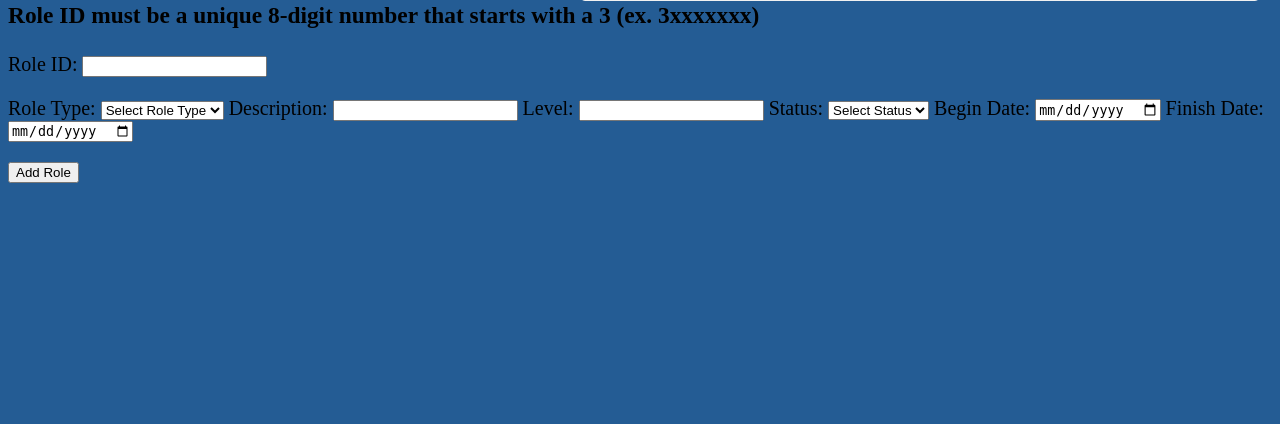
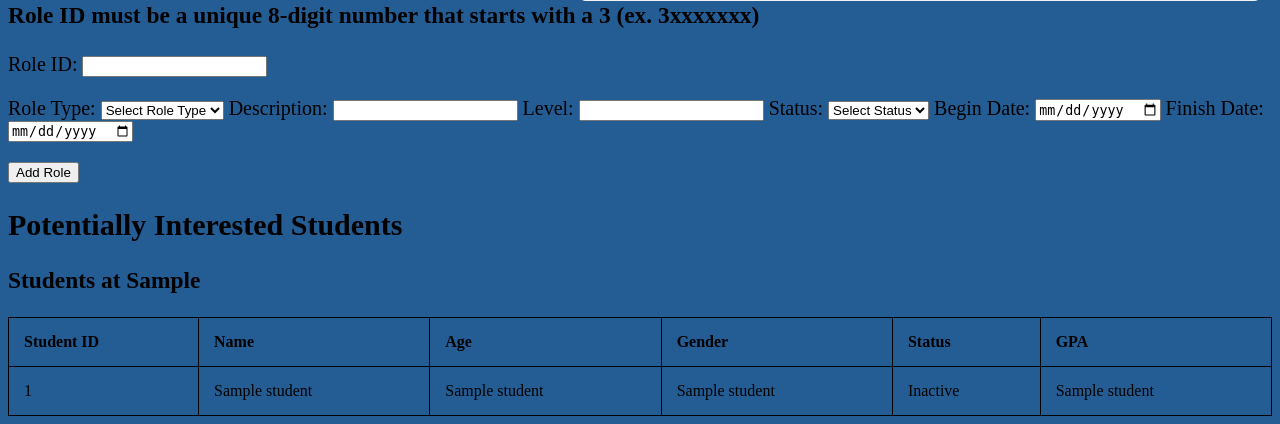
Before and after one commit to katiewimmer/indeepo, a Python web app: template templates/filmmaker.html in a window 1280 px wide. Shown: the part 560-984 px from the top of the page. Before the commit the page ends 743 px from the top, so only its background shows below. Run offline with Jinja, Linux system fonts and the light colour scheme; the template is opened without the code that fills it: most values are stand-ins (such as "Sample title", 1, 10 or a date in 2020).

Commit message:
add potential students feature to film view

```diff
--- a/templates/filmmaker.html
+++ b/templates/filmmaker.html
@@ -221,7 +221,41 @@
             document.getElementById(selectedRole + 'Fields').style.display = 'block';
         });
     </script>
+
+    <h2>Potentially Interested Students</h2>
+    {% if students_info %}
+    <h3>Students at {{ school_info[0] }}</h3>
+    <table>
+        <thead>
+            <tr>
+                <th>Student ID</th>
+                <th>Name</th>
+                <th>Age</th>
+                <th>Gender</th>
+                <th>Status</th>
+                <th>GPA</th>
+            </tr>
+        </thead>
+        <tbody>
+            {% for student in students_info %}
+                <tr>
+                    <td>{{ student[0] }}</td>
+                    <td>{{ student[1] }}</td>
+                    <td>{{ student[2] }}</td>
+                    <td>{{ student[3] }}</td>
+                    <td>{{ "Active" if student[4] == 1 else "Inactive" }}</td>
+                    <td>{{ student[5] }}</td>
+                </tr>
+            {% endfor %}
+        </tbody>
+    </table>
+    {% else %}
+    <p>No students available for this school.</p>
     {% endif %}
+
+    {% endif %}
+
+
 </body>
 
 </html>
```
Also changed, not shown: server.py (+20 -3 lines).
